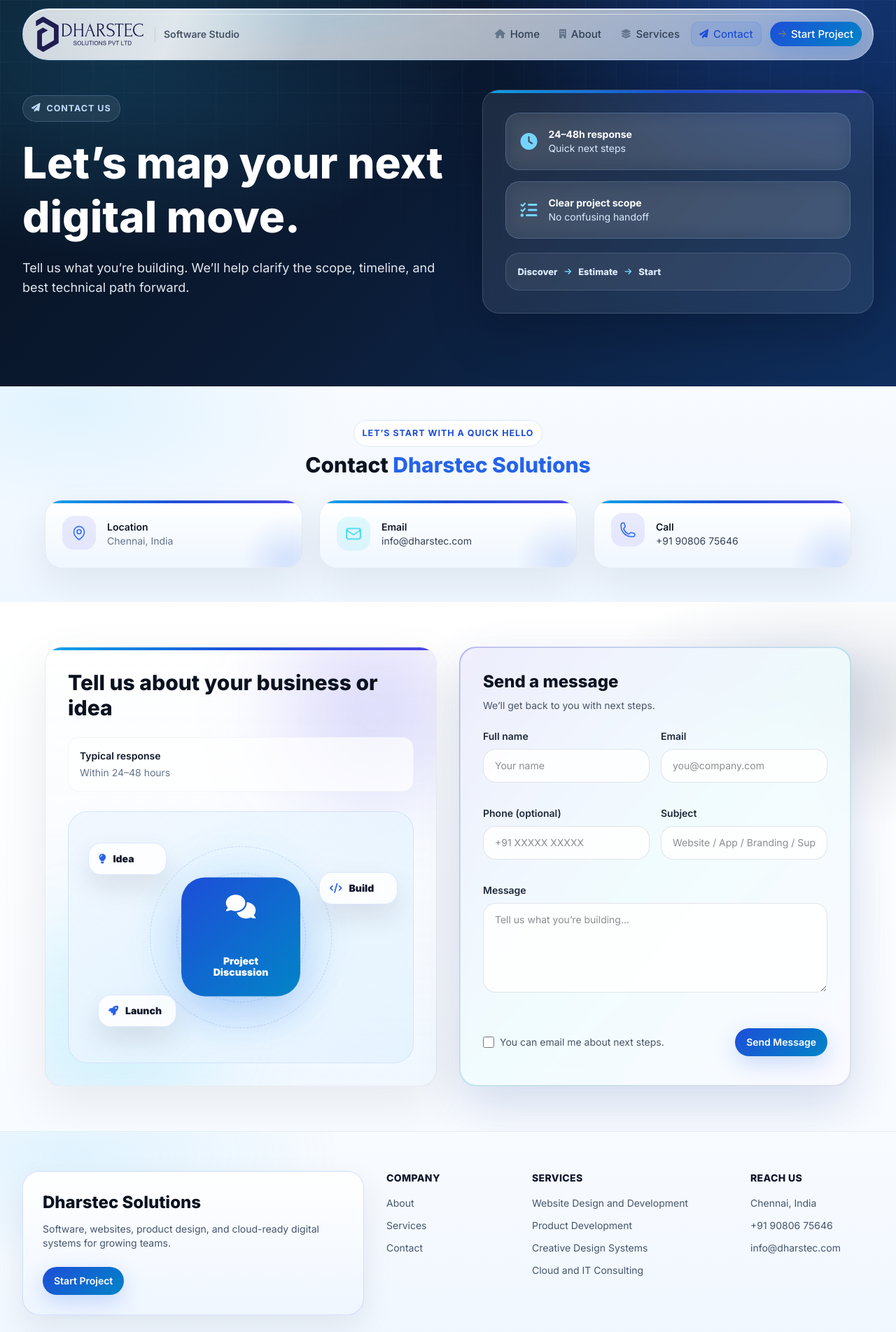
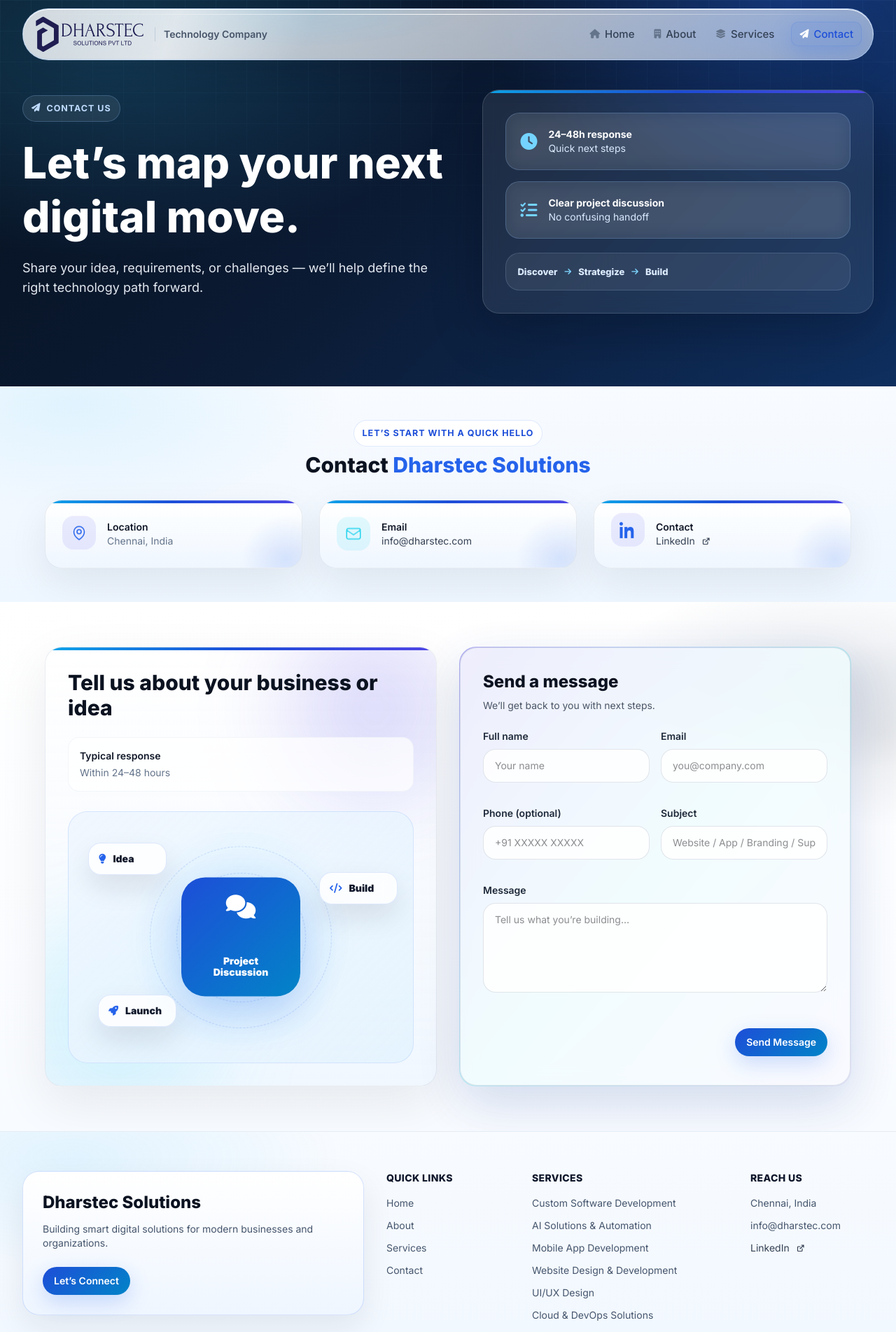
Before and after one commit to Venkatuidesigner/Dharastec, an Angular app: page /contact-us in a window 1280 px wide. Shown: the top 1903 px of the page at 70% size. Built offline with nearby package versions, Linux system fonts and the light colour scheme; a web font is replaced by a local one.

Commit message:
Pages Update

```diff
--- a/src/app/pages/about-us/about-us.html
+++ b/src/app/pages/about-us/about-us.html
@@ -1,31 +1,30 @@
 <!-- ✦✦✦✦✦✦✦✦✦ SECTION: HERO START ✦✦✦✦✦✦✦✦✦ -->
 <section class="agency-hero text-white py-16 sm:py-32 px-4 sm:px-6 lg:px-8">
-  <div class="max-w-7xl mx-auto grid lg:grid-cols-[1.1fr_.9fr] gap-10 items-center relative z-10">
+  <div class="max-w-7xl mx-auto grid lg:grid-cols-[1.1fr_.1fr] gap-10 items-center relative z-10">
     <div>
       <p class="agency-eyebrow"><i class="fa-solid fa-star"></i> About Dharstec</p>
       <h1 class="mt-5 text-[36px] sm:text-[62px] font-extrabold leading-tight">
-        A software studio built for practical digital growth.
+        Technology Built Around Business Needs.
       </h1>
-      <p class="mt-5 text-lg text-slate-200 max-w-2xl">
-        We combine product strategy, UI craft, and reliable engineering to help businesses launch faster, modernize
-        systems, and scale with confidence.
+      <p class="mt-5 text-lg text-slate-200">
+        We create scalable software, intelligent automation, and connected digital systems that solve operational challenges and support business growth.
       </p>
       <div class="mt-8 grid grid-cols-1 sm:grid-cols-3 gap-3 max-w-2xl">
         <div class="agency-proof p-4">
           <div class="text-2xl font-extrabold">10+</div>
-          <div class="text-sm text-blue-100">Years building</div>
+          <div class="text-sm text-blue-100">Companies Served</div>
         </div>
         <div class="agency-proof p-4">
-          <div class="text-2xl font-extrabold">360°</div>
-          <div class="text-sm text-blue-100">Design to cloud</div>
+          <div class="text-2xl font-extrabold">40+</div>
+          <div class="text-sm text-blue-100">Projects Delivered</div>
         </div>
         <div class="agency-proof p-4">
-          <div class="text-2xl font-extrabold">Agile</div>
-          <div class="text-sm text-blue-100">Delivery model</div>
+          <div class="text-2xl font-extrabold">5000+</div>
+          <div class="text-sm text-blue-100">Users Supported</div>
         </div>
       </div>
     </div>
-    <div class="agency-card agency-dark-card rounded-3xl p-6 sm:p-8">
+    <div class="agency-card agency-dark-card rounded-3xl p-6 sm:p-8 hidden">
       <div class="grid grid-cols-2 gap-4">
         <div class="rounded-2xl p-5 bg-white/10 border border-white/10">
           <i class="fa-solid fa-pen-nib text-sky-300 text-2xl"></i>
@@ -67,9 +66,6 @@
           <h3 class="mt-2 text-xl sm:text-2xl font-extrabold section-title">
             Building Scalable Digital Solutions.
           </h3>
-          <p class="mt-3 text-gray-600">
-            We create software, AI systems, cloud platforms, and digital experiences designed for performance, reliability, and long-term business growth.
-          </p>
 
           <div class="mt-6 rounded-2xl bg-white/70 border border-slate-200/40 p-4">
             <div class="w-full max-w-md mx-auto floaty">
@@ -126,15 +122,15 @@
           <div class="mt-6 grid grid-cols-3 gap-3 text-sm">
             <div class="rounded-2xl p-3 bg-white/70 border border-slate-200/40 text-center">
               <div class="font-extrabold text-gray-900">Design</div>
-              <div class="muted">UI/UX & Product Design</div>
+              <div class="muted">UI/UX, Product & Digital Experience Design</div>
             </div>
             <div class="rounded-2xl p-3 bg-white/70 border border-slate-200/40 text-center">
               <div class="font-extrabold text-gray-900">Build</div>
-              <div class="muted">Software, Apps & Hardware Systems</div>
+              <div class="muted">Software, Mobile Apps & Smart Hardware Solutions</div>
             </div>
             <div class="rounded-2xl p-3 bg-white/70 border border-slate-200/40 text-center">
               <div class="font-extrabold text-gray-900">Scale</div>
-              <div class="muted">Cloud, AI & Smart Infrastructure</div>
+              <div class="muted">Cloud, AI, IoT & Scalable Digital Infrastructure</div>
             </div>
           </div>
         </div>
@@ -146,9 +142,7 @@
         Where <span class="text-brand">Technology</span> Meets Trust
       </h1>
       <p class="mt-4 text-md sm:text-lg text-gray-800">
-        At Dharstec, we turn big ideas into powerful digital solutions. With over 10 years of industry experience, we
-        specialize in crafting custom web and app development, scalable IT infrastructure, and user-first designs that
-        help businesses grow faster.
+        At Dharstec Solutions, we provide end-to-end digital services across custom software development, AI solutions & automation, mobile app development, website design & development, UI/UX design, cloud & DevOps solutions, IoT & hardware integration, and IT consulting & project management. We help businesses and organizations build reliable, scalable, and future-ready technology solutions tailored to real operational and business needs.
       </p>
       <ul class="mt-6 space-y-3">
         <li class="flex gap-3"><i class="fa-solid fa-circle-check text-brand mt-1"></i><span>Strategy-first planning before every build.</span></li>
--- a/src/app/pages/contact-us/contact-us.html
+++ b/src/app/pages/contact-us/contact-us.html
@@ -7,7 +7,7 @@
         Let’s map your next digital move.
       </h1>
       <p class="mt-5 text-lg text-slate-200 max-w-2xl">
-        Tell us what you’re building. We’ll help clarify the scope, timeline, and best technical path forward.
+        Share your idea, requirements, or challenges — we’ll help define the right technology path forward.
       </p>
     </div>
     <div class="contact-hero-card agency-card agency-dark-card rounded-3xl p-6 sm:p-8">
@@ -18,14 +18,14 @@
         </div>
         <div class="contact-proof agency-proof p-5 flex items-center gap-4">
           <i class="fa-solid fa-list-check text-sky-300 text-2xl"></i>
-          <div><div class="font-bold">Clear project scope</div><div class="text-sm text-blue-100">No confusing handoff</div></div>
+          <div><div class="font-bold">Clear project discussion</div><div class="text-sm text-blue-100">No confusing handoff</div></div>
         </div>
         <div class="contact-flow">
           <span>Discover</span>
           <i class="fa-solid fa-arrow-right"></i>
-          <span>Estimate</span>
+          <span>Strategize</span>
           <i class="fa-solid fa-arrow-right"></i>
-          <span>Start</span>
+          <span>Build</span>
         </div>
       </div>
     </div>
@@ -88,15 +88,35 @@
         <div class="flex items-center gap-4">
           <div class="w-12 h-12 rounded-2xl bg-[rgba(79,70,229,.10)] flex items-center justify-center floaty"
             style="animation-delay:-3s;">
-            <svg xmlns="http://www.w3.org/2000/svg" viewBox="0 0 24 24" fill="none" stroke="currentColor"
-              class="w-6 h-6 text-brand">
-              <path stroke-linecap="round" stroke-linejoin="round" stroke-width="1.5"
-                d="M2.25 6.75c0 8.284 6.716 15 15 15h2.25a2.25 2.25 0 002.25-2.25v-1.372c0-.516-.351-.966-.852-1.091l-4.423-1.106a1.125 1.125 0 00-1.173.417l-.97 1.293a1.125 1.125 0 01-1.21.38 12.035 12.035 0 01-7.143-7.143 1.125 1.125 0 01.38-1.21l1.293-.97a1.125 1.125 0 00.417-1.173L6.963 3.102a1.125 1.125 0 00-1.091-.852H4.5A2.25 2.25 0 002.25 4.5v2.25z" />
+            <svg xmlns="http://www.w3.org/2000/svg"
+                viewBox="0 0 24 24"
+                fill="currentColor"
+                class="w-6 h-6 text-brand">
+              <path d="M4.98 3.5C4.98 4.88 3.86 6 2.48 6S0 4.88 0 3.5 1.12 1 2.48 1s2.5 1.12 2.5 2.5zM.5 8h4V24h-4V8zm7 0h3.8v2.2h.1c.5-.95 1.8-2.2 3.9-2.2 4.2 0 5 2.7 5 6.3V24h-4v-7.2c0-1.7 0-3.9-2.4-3.9s-2.8 1.9-2.8 3.8V24h-4V8z"/>
             </svg>
           </div>
           <div>
-            <div class="font-semibold text-gray-900">Call</div>
-            <a href="tel:+919080675646" class="text-sm text-gray-700 hover:text-brand">+91 90806 75646</a>
+            <div class="font-semibold text-gray-900">Contact</div>
+            <a href="https://www.linkedin.com/in/dharshan-harish-k/" target="_blank" class="text-sm text-gray-700 hover:text-brand inline-flex items-center">
+              <span>LinkedIn</span>
+
+               <span class="pl-2">
+                 <svg xmlns="http://www.w3.org/2000/svg"
+                    fill="none"
+                    viewBox="0 0 24 24"
+                    stroke-width="1.8"
+                    stroke="currentColor"
+                    class="w-4 h-4">
+                  <path stroke-linecap="round"
+                        stroke-linejoin="round"
+                        d="M13.5 6H18m0 0v4.5M18 6l-7.5 7.5" />
+                  <path stroke-linecap="round"
+                        stroke-linejoin="round"
+                        d="M15 13.5v4.125c0 .621-.504 1.125-1.125 1.125H6.375A1.125 1.125 0 015.25 17.625V10.125C5.25 9.504 5.754 9 6.375 9H10.5" />
+                </svg>
+               </span>
+
+              </a>
           </div>
         </div>
       </div>
@@ -185,13 +205,13 @@
               class="contact-input"></textarea>
           </div>
 
-          <div class="sm:col-span-2 flex flex-col sm:flex-row sm:items-center sm:justify-between gap-3 mt-1">
-            <label class="text-sm text-gray-600 flex items-center gap-2">
+          <div class="sm:col-span-2 flex flex-col sm:flex-row sm:items-center sm:justify-end gap-3 mt-1">
+            <!-- <label class="text-sm text-gray-600 flex items-center gap-2">
               <input type="checkbox" class="w-4 h-4 accent-[rgb(79,70,229)]" />
               You can email me about next steps.
-            </label>
+            </label> -->
 
-            <button type="button" class="btn-primary w-full sm:w-auto justify-center inline-flex">
+            <button type="button" class="btn-primary w-full sm:w-auto justify-end inline-flex">
               Send Message
             </button>
           </div>
--- a/src/app/pages/home/home.ts
+++ b/src/app/pages/home/home.ts
@@ -32,17 +32,17 @@
   ourServices = [
     { img: dummy_img, icon: 'fa-computer', title: 'IT Services', descrption: 'End-to-end technology solutions that include development, support, and consulting to keep your business running smoothly.' },
     { img: dummy_img, icon: 'fa-mobile-screen-button', title: 'Product Development', descrption: 'From idea to launch, we build innovative digital products tailored to your business goals.' },
-    { img: dummy_img, icon: 'fa-pen-ruler', title: 'Creative Designing', descrption: 'Modern, user-friendly designs that blend creativity with functionality to enhance user experience.' },
+    { img: dummy_img, icon: 'fa-pen-ruler', title: 'IoT & Hardware', descrption: 'Smart hardware and IoT solutions enabling connectivity, automation, monitoring, and seamless system integration.' },
     { img: dummy_img, icon: 'fa-laptop', title: 'Flexible Engagement', descrption: 'Hire us your way — choose a complete project package or hourly-based hiring that fits your needs.' },
   ]
 
   features = [
     { title: 'Custom IT Solutions', desc: 'Tailored strategies and systems built around your unique business needs.', icon: 'fa-network-wired', class:'!bg-red-100' },
-    { title: 'End-to-End Support', desc: 'From ideation to post-launch — we stay with you through every phase.', icon: 'fa-ticket', class:'!bg-gray-200' },
-    { title: 'Faster Delivery', desc: 'Agile methods and optimized workflows mean quicker time to market.', icon: 'fa-globe', class:'!bg-orange-100' },
+    { title: 'End-to-End Support', desc: 'From ideation to post-launch, we stay with you through every phase.', icon: 'fa-ticket', class:'!bg-gray-200' },
+    { title: 'Faster Delivery', desc: 'Agile methods and optimized workflows mean quicker time to delivery.', icon: 'fa-globe', class:'!bg-orange-100' },
     { title: 'Scalable Technology', desc: 'Solutions designed to grow with your business and evolving goals.', icon: 'fa-server', class:'!bg-sky-100' },
-    { title: 'Transparent Communication', desc: 'We keep you informed and involved at every step — no guesswork.', icon: 'fa-comments', class:'!bg-pink-100' },
-    { title: 'Client-First Approach', desc: 'We align our process with your success metrics — not just deliverables.', icon: 'fa-users', class:'!bg-cyan-100' },
+    { title: 'Transparent Communication', desc: 'We keep you informed and involved at every step, no guesswork.', icon: 'fa-comments', class:'!bg-pink-100' },
+    { title: 'Client-First Approach', desc: 'We align our process with your success metrics, not just deliverables.', icon: 'fa-users', class:'!bg-cyan-100' },
   ];
 
   testimonials = [
--- a/src/app/pages/services/services.html
+++ b/src/app/pages/services/services.html
@@ -1,20 +1,19 @@
 <!-- ✦✦✦✦✦✦✦✦✦ SECTION: HERO START ✦✦✦✦✦✦✦✦✦ -->
 <section class="agency-hero text-white py-16 sm:py-32 px-4 sm:px-6 lg:px-8">
-  <div class="max-w-7xl mx-auto grid lg:grid-cols-[1.05fr_.95fr] gap-10 items-center relative z-10">
+  <div class="max-w-7xl mx-auto grid lg:grid-cols-[1.05fr_.15fr] gap-10 items-center relative z-10">
     <div>
       <p class="agency-eyebrow"><i class="fa-solid fa-layer-group"></i> Services</p>
       <h1 class="mt-5 text-[36px] sm:text-[62px] font-extrabold leading-tight">
-        Digital services for websites, apps, cloud, and growth.
+        End-to-end digital services for software, hardware, IoT, AI, and cloud solutions.
       </h1>
-      <p class="mt-5 text-lg text-slate-200 max-w-2xl">
+      <p class="mt-5 text-lg text-slate-200">
         Explore our range of technology services designed to transform ideas into scalable digital products, intelligent systems, and operational solutions for modern businesses.
       </p>
       <div class="mt-7 flex flex-wrap gap-3">
         <a routerLink="/contact-us" class="btn-primary">Start a Project</a>
-        <!-- <a routerLink="/portfolio" class="btn-ghost hero-ghost">View Portfolio</a> -->
       </div>
     </div>
-    <div class="services-hero-card agency-card agency-dark-card rounded-3xl p-6 sm:p-8">
+    <div class="services-hero-card agency-card agency-dark-card rounded-3xl p-6 sm:p-8 hidden">
       <div class="grid grid-cols-2 gap-4">
         <div class="services-hero-tile">
           <div class="services-hero-icon"><i class="fa-solid fa-globe"></i></div>
--- a/src/app/shared/footer/footer.html
+++ b/src/app/shared/footer/footer.html
@@ -5,19 +5,19 @@
         <div class="rounded-3xl p-6 sm:p-7 card-soft-blue border soft-shadow">
           <h2 class="text-2xl font-extrabold section-title">Dharstec Solutions</h2>
           <p class="mt-3 text-sm text-slate-600 max-w-md">
-            Software, websites, product design, and cloud-ready digital systems for growing teams.
+            Building smart digital solutions for modern businesses and organizations.
           </p>
 
           <div class="mt-6 flex flex-col sm:flex-row gap-3">
-            <a routerLink="/contact-us" class="btn-primary inline-flex justify-center">Start Project</a>
-            <a routerLink="/portfolio" class="btn-ghost inline-flex justify-center hidden!">View Work</a>
+            <a routerLink="/contact-us" class="btn-primary inline-flex justify-center">Let’s Connect</a>
           </div>
         </div>
       </div>
 
       <div class="lg:col-span-2">
-        <h3 class="text-sm font-extrabold uppercase tracking-wide text-slate-900">Company</h3>
+        <h3 class="text-sm font-extrabold uppercase tracking-wide text-slate-900">Quick Links</h3>
         <ul class="mt-4 space-y-3 text-sm text-slate-600">
+          <li><a routerLink="/home" class="hover:text-brand">Home</a></li>
           <li><a routerLink="/about" class="hover:text-brand">About</a></li>
           <li><a routerLink="/services" class="hover:text-brand">Services</a></li>
           <!-- <li><a routerLink="/portfolio" class="hover:text-brand">Portfolio</a></li> -->
@@ -28,10 +28,14 @@
       <div class="lg:col-span-3">
         <h3 class="text-sm font-extrabold uppercase tracking-wide text-slate-900">Services</h3>
         <ul class="mt-4 space-y-3 text-sm text-slate-600">
-          <li>Website Design and Development</li>
-          <li>Product Development</li>
-          <li>Creative Design Systems</li>
-          <li>Cloud and IT Consulting</li>
+          <li>Custom Software Development</li>
+          <li>AI Solutions & Automation</li>
+          <li>Mobile App Development</li>
+          <li>Website Design & Development</li>
+          <li>UI/UX Design</li>
+          <li>Cloud & DevOps Solutions</li>
+          <li>IoT & Hardware Integration</li>
+          <li>IT Consulting & Project Management</li>
         </ul>
       </div>
 
@@ -39,8 +43,27 @@
         <h3 class="text-sm font-extrabold uppercase tracking-wide text-slate-900">Reach Us</h3>
         <ul class="mt-4 space-y-3 text-sm text-slate-600">
           <li>Chennai, India</li>
-          <li><a href="tel:+919080675646" class="hover:text-brand">+91 90806 75646</a></li>
           <li><a href="mailto:info@dharstec.com" class="hover:text-brand">info@dharstec.com</a></li>
+          <li><a href="https://www.linkedin.com/in/dharshan-harish-k/" target="_blank" class="text-sm text-gray-700 hover:text-brand inline-flex items-center">
+              <span>LinkedIn</span>
+
+               <span class="pl-2">
+                 <svg xmlns="http://www.w3.org/2000/svg"
+                    fill="none"
+                    viewBox="0 0 24 24"
+                    stroke-width="1.8"
+                    stroke="currentColor"
+                    class="w-4 h-4">
+                  <path stroke-linecap="round"
+                        stroke-linejoin="round"
+                        d="M13.5 6H18m0 0v4.5M18 6l-7.5 7.5" />
+                  <path stroke-linecap="round"
+                        stroke-linejoin="round"
+                        d="M15 13.5v4.125c0 .621-.504 1.125-1.125 1.125H6.375A1.125 1.125 0 015.25 17.625V10.125C5.25 9.504 5.754 9 6.375 9H10.5" />
+                </svg>
+               </span>
+
+              </a></li>
         </ul>
       </div>
     </div>
@@ -50,10 +73,8 @@
         © 2026 Dharstec Solutions. All rights reserved.
       </div>
       <div class="flex justify-center sm:justify-end gap-3">
-        <a href="#" class="footer-social" aria-label="Facebook"><i class="fa-brands fa-facebook-f"></i></a>
-        <a href="#" class="footer-social" aria-label="Instagram"><i class="fa-brands fa-square-instagram"></i></a>
-        <a href="#" class="footer-social" aria-label="LinkedIn"><i class="fa-brands fa-linkedin-in"></i></a>
-        <a href="#" class="footer-social" aria-label="YouTube"><i class="fa-brands fa-youtube"></i></a>
+        <a href="https://www.instagram.com/dharstec_official" target="_blank" class="footer-social" aria-label="Instagram"><i class="fa-brands fa-square-instagram"></i></a>
+        <a href="https://www.linkedin.com/company/dharstec-solutions/" target="_blank" class="footer-social" aria-label="LinkedIn"><i class="fa-brands fa-linkedin-in"></i></a>
       </div>
     </div>
   </div>
--- a/src/app/shared/header/header.html
+++ b/src/app/shared/header/header.html
@@ -6,7 +6,7 @@
     <a routerLink="/" class="flex items-center gap-3 text-2xl font-bold">
       <img [src]="logo" class="w-36 sm:w-40 h-auto" alt="Dharstec Solutions Logo">
       <span class="brand-subtitle hidden xl:inline text-sm font-semibold border-l pl-3 whitespace-nowrap">
-        Software Studio
+       Technology Company
       </span>
     </a>
 
@@ -35,14 +35,14 @@
         <i class="fa-solid fa-briefcase"></i>
         <span>Portfolio</span>
       </a> -->
-      <a routerLink="/contact-us" routerLinkActive="active">
-        <i class="fa-solid fa-paper-plane"></i>
+      <a routerLink="/contact-us" routerLinkActive="active" class="btn-primary ml-2">
+        <i class="fa-solid fa-paper-plane text-white!"></i>
         <span>Contact</span>
       </a>
-      <a routerLink="/contact-us" class="btn-primary ml-2">
+      <!-- <a routerLink="/contact-us" class="btn-primary ml-2">
         <i class="fa-solid fa-arrow-right"></i>
         <span>Start Project</span>
-      </a>
+      </a> -->
     </nav>
   </header>
 
@@ -71,10 +71,10 @@
         <i class="fa-solid fa-paper-plane"></i>
         <span>Contact</span>
       </a>
-      <a routerLink="/contact-us" class="btn-primary ml-2" (click)="mobileMenuOpen=false">
+      <!-- <a routerLink="/contact-us" class="btn-primary ml-2" (click)="mobileMenuOpen=false">
         <i class="fa-solid fa-arrow-right"></i>
         <span>Start Project</span>
-      </a>
+      </a> -->
     </nav>
   </div>
 </div>
```
Also changed, not shown: src/app/pages/home/home.html (+28 -27 lines).
